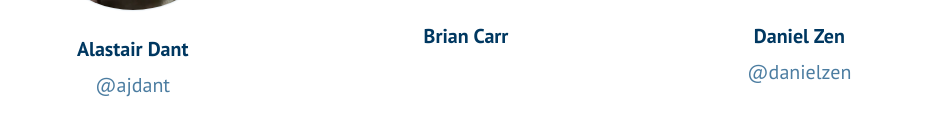
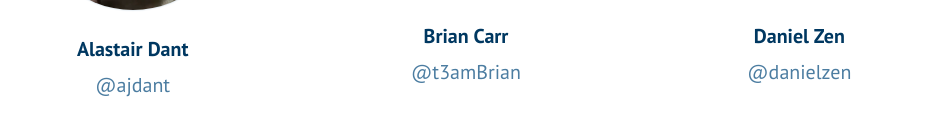
Before and after one commit to NYC-Camp/front-end-camp-2015, a website: page index.html in a window 1280 px wide. Shown: the part 1453-1576 px from the top of the page, without its empty margins (174-1105 px from the left). Drawn offline with nearby package versions, Linux system fonts and the light colour scheme.

Commit message:
Uncommented.

```diff
--- a/index.html
+++ b/index.html
@@ -82,7 +82,7 @@
             <a href="http://nyccamp.org/user/">
             <img class="speaker-avatar" src="images/speakers/brian-carr.jpeg"></a>
             <h4>Brian Carr</h4>
-            <!-- p class="twitter-handle"><a href="https://twitter.com/t3amBrian">@t3amBrian</a></p -->
+            <p class="twitter-handle"><a href="https://twitter.com/t3amBrian">@t3amBrian</a></p>
           </div>
 
           <div class="speaker--wrapper">
```
